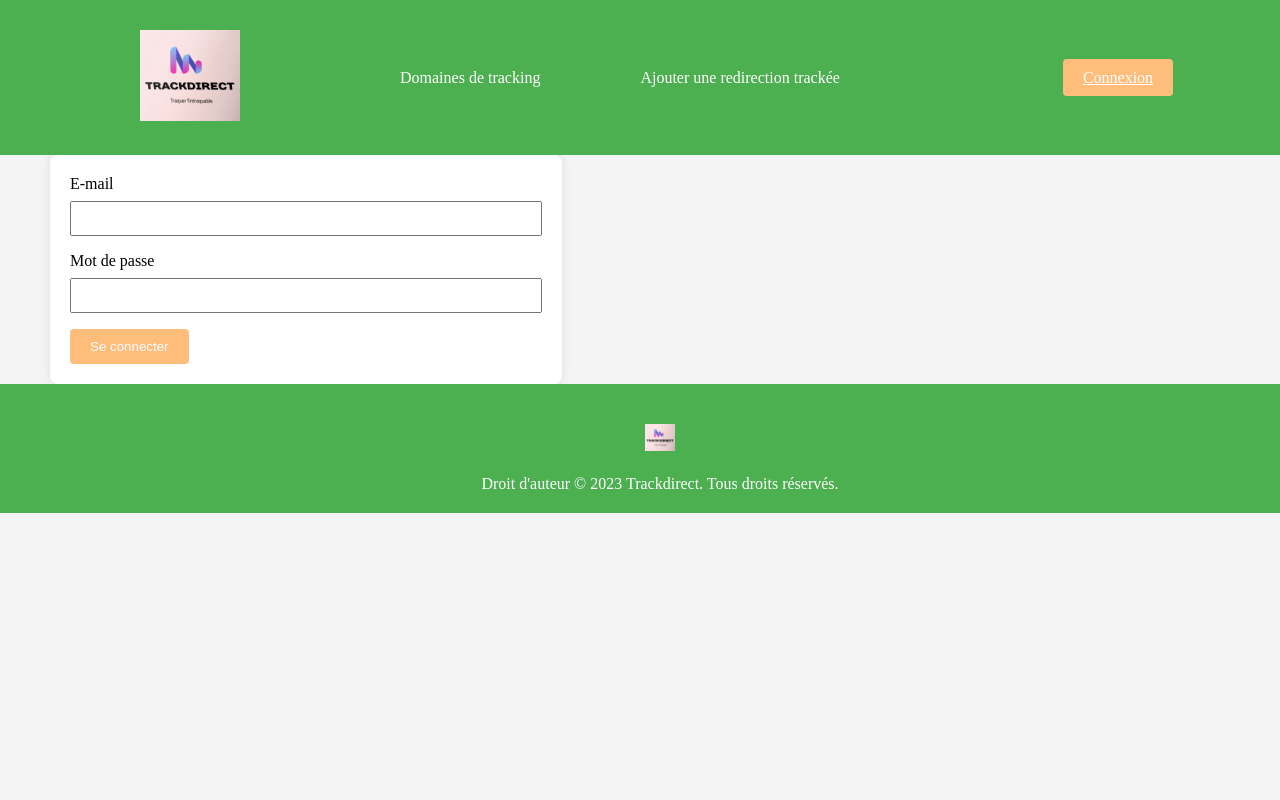
After one commit to youssefak33/RedirectionProject, a PHP site: the page made by templates/user.php in a window 1280 px wide; the page is wider, and only the part inside the window is pictured. The commit adds this page. Run offline with PHP 8.4, Linux system fonts and the light colour scheme; the template is opened without the code that fills it, so the values that code supplies are empty.

Commit message:
Front Page de connexion

```diff
--- a/index.php
+++ b/index.php
@@ -10,6 +10,9 @@ try {
     if (isset($_GET['action']) && $_GET['action'] !== '') {
         if ($_GET['action'] === 'domains') {
             linksPage ($redirectionResults);
+        }
+        elseif ($_GET['action'] === 'connexion') {
+            require("templates/user.php");
         }
         elseif ($_GET['action'] === 'redirects') {
             if (isset($_POST['link']) && isset($_POST['script_head']) && isset($_POST['script_body'])){
--- a/templates/footer.php
+++ b/templates/footer.php
@@ -1,4 +1,4 @@
 <footer>
-    <img src="templates/assets/logo.jpg" alt="Logo TrackDirect">
+    <a href="<?=dirname($_SERVER['SCRIPT_NAME'])?>"><img src="templates/assets/logo.jpg" alt="Logo TrackDirect"></a>
     <span>Droit d'auteur © 2023 Trackdirect. Tous droits réservés.</span>
 </footer>
--- a/templates/header.php
+++ b/templates/header.php
@@ -1,12 +1,12 @@
 <header>
     <div class ="logo">
-        <img src="templates/assets/logo.jpg" alt="Logo TrackDirect">
+    <a href="index.php"><img src="templates/assets/logo.jpg" alt="Logo TrackDirect"></a>
     </div>
     <nav class="menu">
         <a href="/www/Trackdirect/domains">Domaines de tracking</a>
         <a href="/www/Trackdirect/redirects">Ajouter une redirection trackée</a>
     </nav>
     <div class="connexion">
-        <button href="#">Connexion </button>
+        <a id="button-header" href="<?=dirname($_SERVER['SCRIPT_NAME'])."/connexion"?>">Connexion </a>
     </div>
 </header>
--- a/templates/layout.php
+++ b/templates/layout.php
@@ -1,9 +1,3 @@
-<?php
-
-require_once ('src/models/redirection_page.php');
-
-?>
-
 <!DOCTYPE html>
 <html lang="fr">
 <head>
@@ -12,10 +6,13 @@ require_once ('src/models/redirection_page.php');
     <title><?=$title?></title>
     <link href="templates/style.css" rel="stylesheet">
     <link href="templates/script.js" rel="script">
+
 </head>
 <body>
     <?php require_once('templates/header.php')?>
+    <main>
     <?= $content ?>
+    </main>
     <?php require_once('templates/footer.php')?>
 </body>
 </html>
--- a/templates/redirection_page.php
+++ b/templates/redirection_page.php
@@ -1,7 +1,3 @@
-<?php
-    require_once('src/controllers/redirection_page.php')
-?>
-
 <!DOCTYPE html>
 <head>
     <?= $redirectionResults['scriptHead'] ?>
--- a/templates/redirects_add.php
+++ b/templates/redirects_add.php
@@ -1,6 +1,5 @@
 <?php $title="Formulaire de lien et de script"?>
     <?php ob_start(); ?>
-    <main>
     <?php
     if ($_SERVER["REQUEST_METHOD"] == "POST") {
         $thankYouMessage = "Merci pour votre soumission!";
@@ -22,6 +21,5 @@
             <button type="submit">Soumettre</button>
         </form>
     <?php endif; ?>
-    </main>
     <?php $content = ob_get_clean(); ?>
     <?php require('templates/layout.php') ?>
--- a/templates/style.css
+++ b/templates/style.css
@@ -8,7 +8,7 @@
             background-color: #f4f4f4;
             margin: 0;
             padding: 0;
-            height: 100vh;
+            min-height: 100vh;
             box-sizing: border-box;
         }
 
@@ -34,6 +34,15 @@
         }
 
         button {
+            background-color: #ffbd7c;
+            color: #fff;
+            padding: 10px 20px;
+            border: none;
+            border-radius: 4px;
+            cursor: pointer;
+        }
+
+        #button-header {
             background-color: #ffbd7c;
             color: #fff;
             padding: 10px 20px;
@@ -88,8 +97,11 @@
         }
 
         main {
-            min-height: 80%; /* Utiliser height: 100% pour occuper tout l'espace vertical disponible */
+            min-height: 60%; /* Utiliser height: 100% pour occuper tout l'espace vertical disponible */
             box-sizing: border-box;
+            padding-left:50px ;
+            padding-right:50px ;
+            max-width: 100%;
         }
 
         footer {
--- /dev/null
+++ b/templates/user.php
@@ -0,0 +1,13 @@
+<?php $title="Page de connexion"?>
+<?php ob_start(); ?>
+    <form action="index.php?action=connexion" method="post">
+        <label for="email">E-mail</label>
+        <input type="text" id="email" name="email" maxlength="535" required autocomplete="off">
+
+        <label for="mdp">Mot de passe</label>
+        <input type="password" id="pass" name="password" minlength="8" required />
+
+        <button type="submit">Se connecter</button>
+    </form>
+<?php $content = ob_get_clean(); ?>
+<?php require('templates/layout.php') ?>
```
